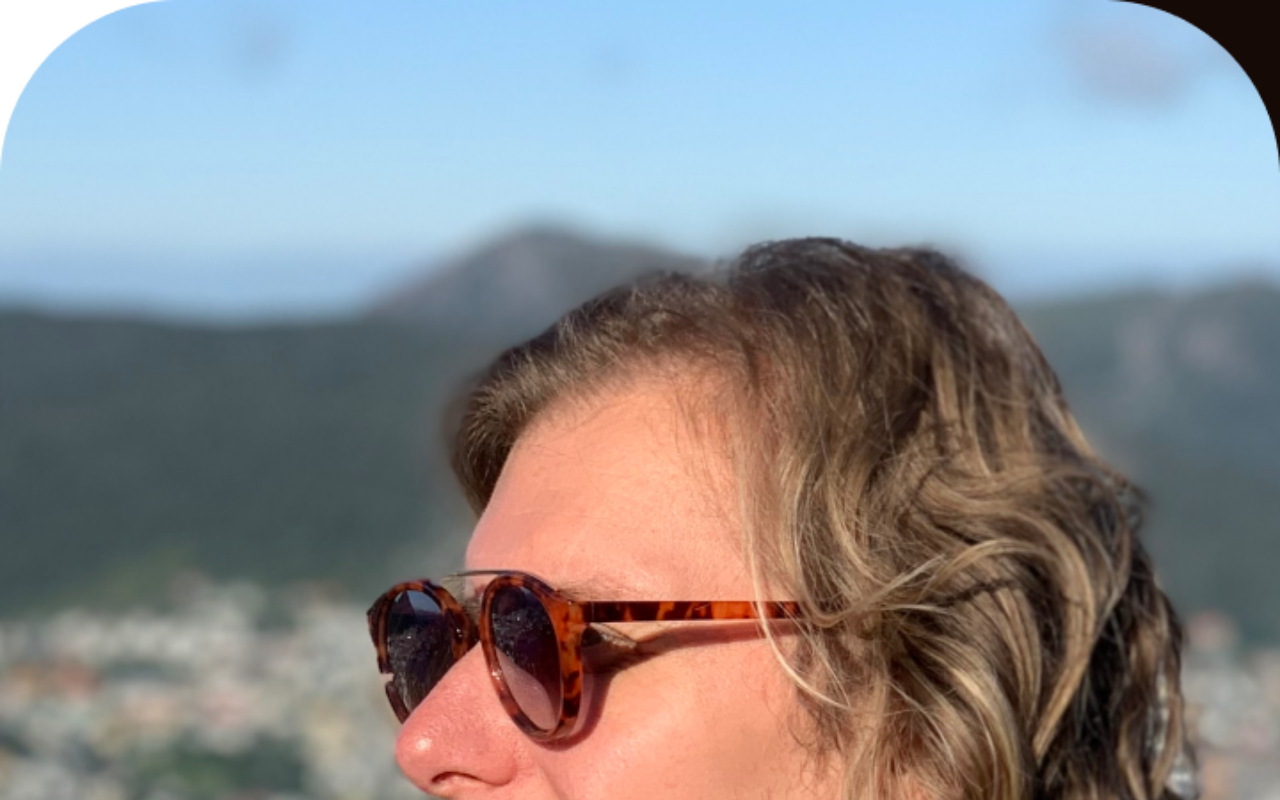
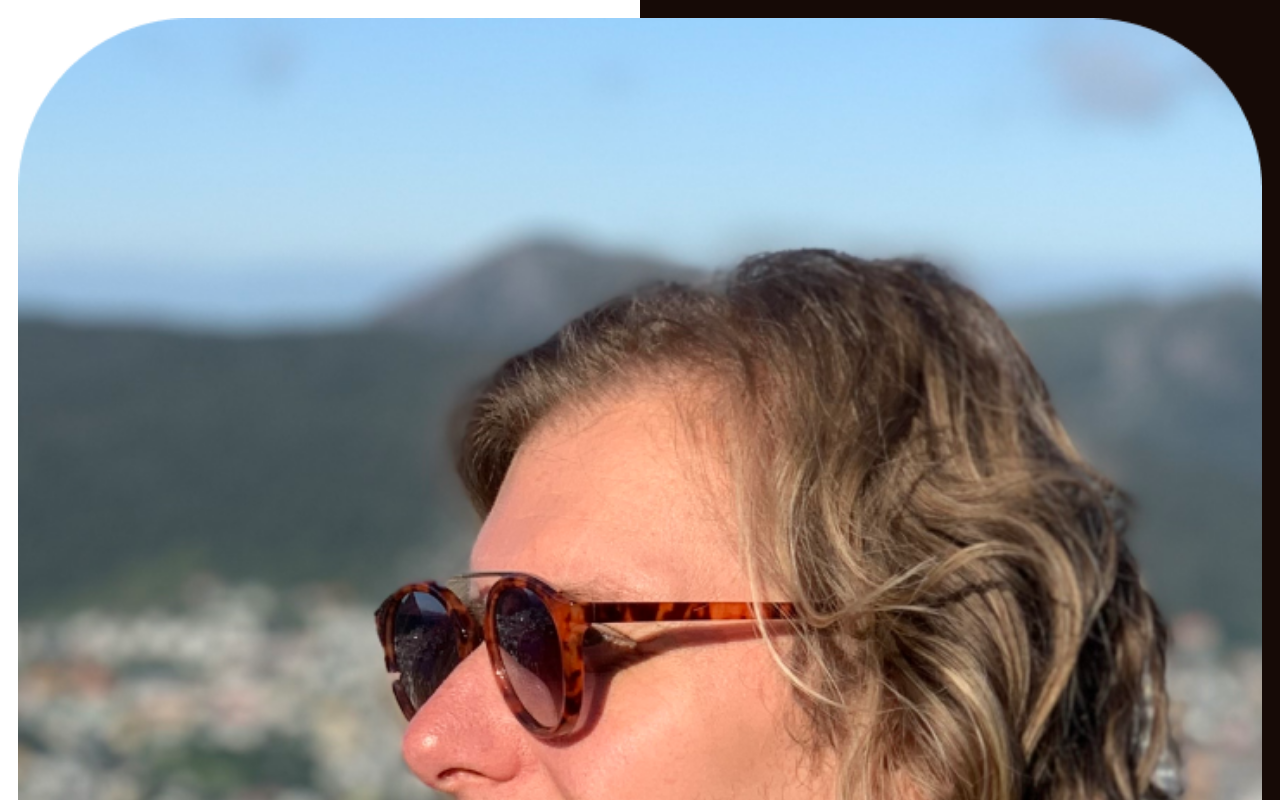
Before and after one commit to caseybaggz/caseybaggz, a Gatsby site: page / in a window 1280 px wide. Shown: the top 800 px of the page. Built offline with nearby package versions, Linux system fonts and the light colour scheme; Gatsby itself is replaced by a stand-in of ours.

Commit message:
Add image wrapper

```diff
--- a/src/pages/index.js
+++ b/src/pages/index.js
@@ -2,9 +2,14 @@
 
 import React from "react";
 import { useStaticQuery, graphql } from 'gatsby';
+import styled from 'styled-components';
 import Img from 'gatsby-image';
 import Layout from '../components/layout/Layout';
 import HelmetMeta from '../components/layout/HelmetMeta';
+
+const ImageWrapper = styled.div`
+  padding: 18px;
+`;
 
 type Props = {};
 
@@ -24,10 +29,12 @@ function Home(props: Props): React$Node {
   return (
     <Layout>
       <HelmetMeta />
-      <Img
-        fluid={data.file.childImageSharp.fluid}
-        alt="casey baggz in norway"
-      />
+      <ImageWrapper>
+        <Img
+          fluid={data.file.childImageSharp.fluid}
+          alt="casey baggz in norway"
+        />
+      </ImageWrapper>
     </Layout>
   );
 }
```
